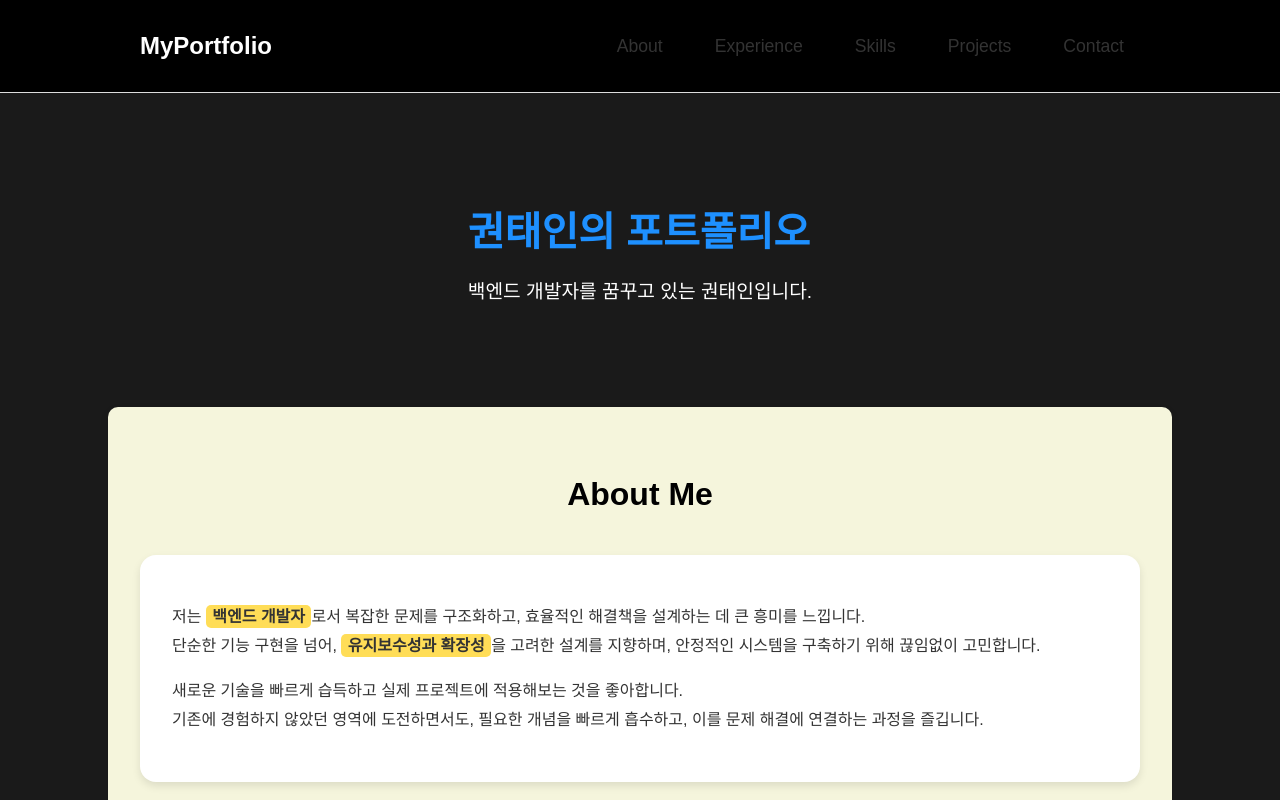
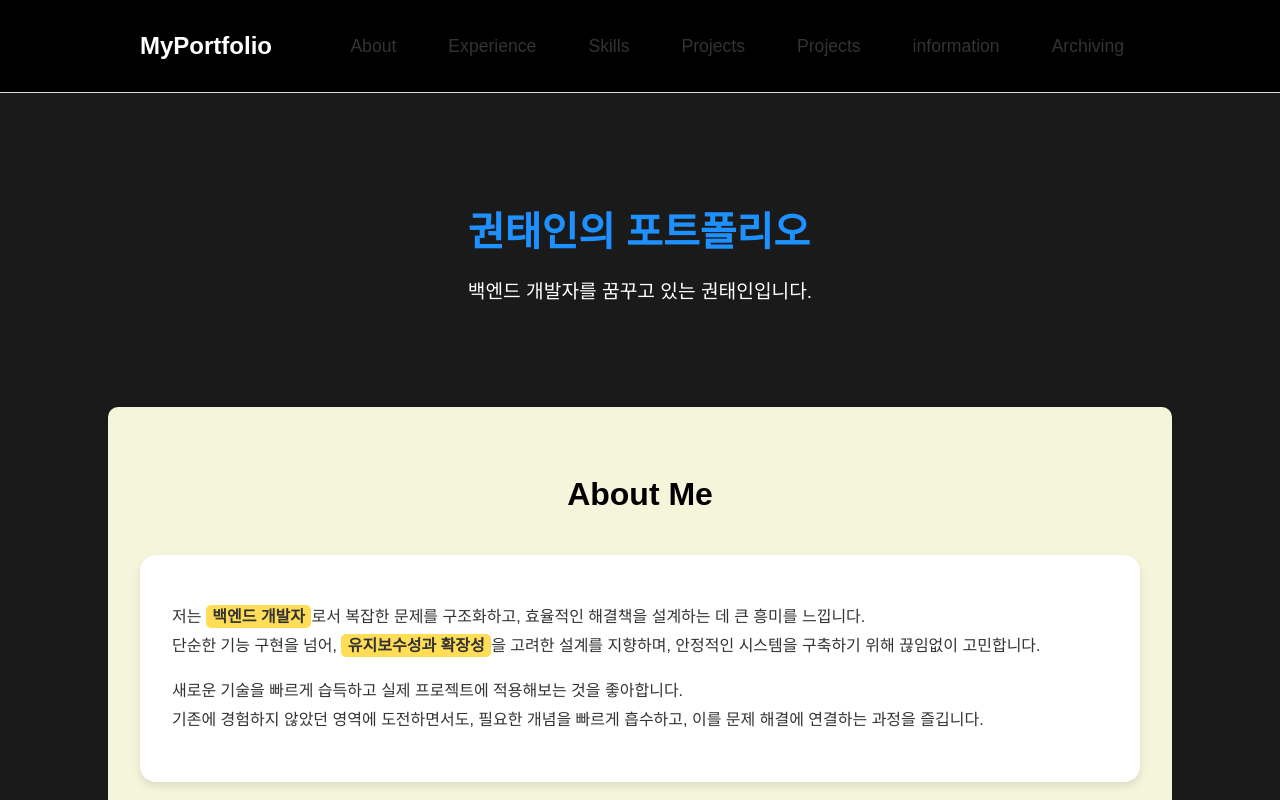
Before and after one commit to kwontaein/portfolio, a React (Create React App) app: page / in a window 1280 px wide. Shown: the top 800 px of the page. Built offline with nearby package versions, Linux system fonts and the light colour scheme.

Commit message:
2025-07-17

```diff
--- a/src/App.css
+++ b/src/App.css
@@ -1,4 +1,8 @@
 /* 전체 레이아웃 */
+
+html {
+  scroll-behavior: smooth;
+}
 body {
   margin: 0;
   font-family: 'Arial', sans-serif;
--- a/src/App.js
+++ b/src/App.js
@@ -4,7 +4,7 @@ import Header from "./components/global/Header";
 import About from "./components/about/About";
 import Projects from "./components/projects/Projects";
 import Skills from "./components/skills/Skills";
-import Contact from "./components/global/Contact";
+import Archiving from "./components/global/Archiving";
 import Footer from "./components/global/Footer";
 import Hero from "./components/hero/Hero";
 import Experience from "./components/experience/Experience";
@@ -23,7 +23,7 @@ function App() {
                 <DetailSkill/>
                 <Projects />
                 <Information/>
-                <Contact />
+                <Archiving />
             </main>
             <Footer />
         </div>
--- a/src/components/detailskill/DetailSkill.css
+++ b/src/components/detailskill/DetailSkill.css
@@ -4,7 +4,10 @@
     max-width: 1000px;
     margin: 2rem auto;
     border-radius: 10px;
+    box-shadow: 0 4px 8px rgba(0, 0, 0, 0.1);
+    padding: 2rem;
 }
+
 
 .section-title {
     font-size: 2rem;
--- a/src/components/global/Contact.css
+++ b/src/components/global/Archiving.css
@@ -1,3 +1,11 @@
+#Archiving {
+    background-color: beige;
+    padding: 2rem;
+    margin: 2rem auto;
+    max-width: 1000px;
+    border-radius: 10px;
+    box-shadow: 0 4px 8px rgba(0, 0, 0, 0.1);
+}
 #contact {
     background-color: #fffbe7;
     padding: 2rem;
--- a/src/components/global/Contact.js
+++ b/src/components/global/Archiving.js
@@ -1,9 +1,9 @@
 import React from "react";
-import "./Contact.css";
-const Contact = () => {
+import "./Archiving.css";
+const Archiving = () => {
     return (
 
-        <section id="about">
+        <section id="Archiving">
             <h1>Archiving</h1>
             <div className="contact-container">
                 <a
@@ -33,4 +33,4 @@ const Contact = () => {
     );
 };
 
-export default Contact;
+export default Archiving;
--- a/src/components/global/Header.css
+++ b/src/components/global/Header.css
@@ -66,3 +66,22 @@
         gap: 1rem;
     }
 }
+/* 모바일 메뉴 열렸을 때 스크롤 가능하게 */
+.nav.open {
+    display: block;
+    max-height: 10vh; /* 💡 최대 높이 제한 */
+    overflow-y: auto; /* ✅ 스크롤 활성화 */
+    -webkit-overflow-scrolling: touch; /* iOS 스크롤 부드럽게 */
+    scrollbar-width: thin; /* 파이어폭스 전용 */
+    scrollbar-color: #999 transparent; /* 파이어폭스용 색상 */
+}
+
+/* 선택: 스크롤바 스타일 커스터마이징 (크롬 기준) */
+.nav.open::-webkit-scrollbar {
+    width: 6px;
+}
+
+.nav.open::-webkit-scrollbar-thumb {
+    background-color: #aaa;
+    border-radius: 10px;
+}
--- a/src/components/global/Header.js
+++ b/src/components/global/Header.js
@@ -19,11 +19,13 @@ const Header = () => {
 
                 <nav className={`nav ${menuOpen ? "open" : ""}`}>
                     <ul>
-                        <li><a href="#about">About</a></li>
+                        <li><a href="#about" >About</a></li>
                         <li><a href="#experience">Experience</a></li>
                         <li><a href="#skills">Skills</a></li>
+                        <li><a href="#skills-detail">Projects</a></li>
                         <li><a href="#projects">Projects</a></li>
-                        <li><a href="#contact">Contact</a></li>
+                        <li><a href="#information">information</a></li>
+                        <li><a href="#Archiving">Archiving</a></li>
                     </ul>
                 </nav>
             </div>
--- a/src/components/information/Information.css
+++ b/src/components/information/Information.css
@@ -1,3 +1,13 @@
+
+#information {
+    background-color: beige;
+    padding: 2rem;
+    margin: 2rem auto;
+    max-width: 1000px;
+    border-radius: 10px;
+    box-shadow: 0 4px 8px rgba(0, 0, 0, 0.1);
+}
+
 .contact-container {
     display: flex;
     justify-content: space-between;
--- a/src/components/information/information.js
+++ b/src/components/information/information.js
@@ -3,7 +3,7 @@ import "./Information.css";
 
 const Information = () => {
     return (
-        <section id="about">
+        <section id="information">
             <h1>Contact Me</h1>
             <div className="contact-container">
 
--- a/src/index.css
+++ b/src/index.css
@@ -11,3 +11,9 @@ code {
   font-family: source-code-pro, Menlo, Monaco, Consolas, 'Courier New',
     monospace;
 }
+section {
+   scroll-margin-top: 80px; /* 헤더 높이만큼 여유 줌 */
+ }
+html {
+  scroll-behavior: smooth;
+}
```
